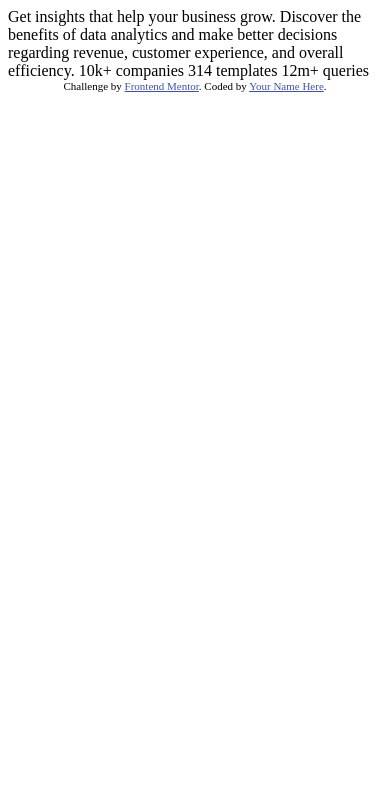
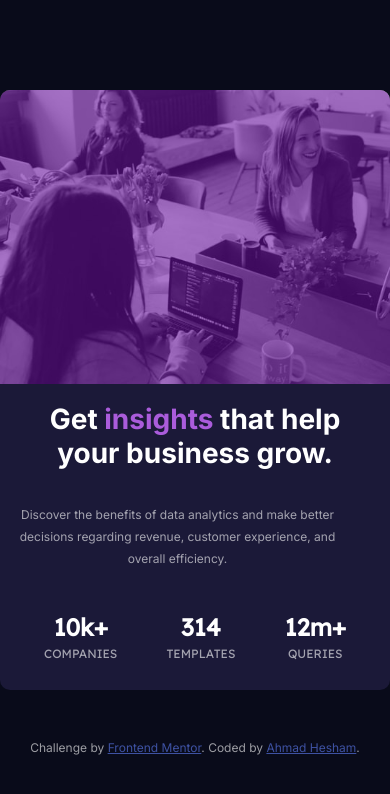
Before and after one commit to Eytch/frontend-mentor-challenges, a plain HTML site: page Stats-Preview-Card/index.html in a window 390 px wide. Drawn offline with Linux system fonts and the light colour scheme.

Commit message:
Updated Challenge

```diff
--- /dev/null
+++ b/Stats-Preview-Card/assets/style.css
@@ -0,0 +1,317 @@
+@import url('https://fonts.googleapis.com/css2?family=Inter:wght@400;700&display=swap');
+@import url('https://fonts.googleapis.com/css2?family=Lexend+Deca&display=swap');
+
+:root{
+    /* PRIMARY COLORS */
+
+    /* (main background) */
+    --Very-dark-blue: hsl(233, 47%, 7%);
+    /* (card background) */
+    --Dark-desaturated-blue : hsl(244, 38%, 16%);
+    /* (accent) */
+    --Soft-violet: hsl(277, 64%, 61%);
+
+
+    /* (main heading, stats) */
+    --White: hsl(0, 0%, 100%);
+    /* (main paragraph) */
+    --Slightly-transparent-white: hsla(0, 0%, 100%, 0.75);
+    /* (stat headings) */
+    --Slightly-transparent-white: hsla(0, 0%, 100%, 0.6);
+}
+
+body{
+    margin: 0;
+    padding: 0;
+    display: flex;
+    flex-direction: column;
+    justify-content: center;
+    align-items: center;
+    font-family: 'Inter', sans-serif;
+    font-size: 15px;
+    height: 100vh;
+    background-color: var(--Very-dark-blue);
+}
+.container{
+    border-radius: 10px;
+    display: flex;
+    min-height: 500px;
+    max-width: 1300px;
+    border-radius: 10px;
+    overflow: hidden;
+}
+
+.left-side{
+    flex:1;
+    background-color: var(--Dark-desaturated-blue);
+    display: flex;
+    justify-content: center;
+    align-items: center;
+}
+
+.info  {
+    flex-direction: row;
+}
+
+.content{
+
+    display: grid;
+    grid-template-areas:
+    "title title title"
+    "parag parag parag"
+    "comp temp queries";
+    width: 80%;
+    height: 80%;
+}
+
+.card-title{
+    grid-area: title;
+}
+
+.title{
+    font-size: 42px;
+    color: var(--White);
+}
+
+.title span{
+    color: var(--Soft-violet);
+}
+
+
+.card-para{
+    grid-area: parag;
+}
+
+.parag{
+    margin-right: 135px;
+    font-size: 16px;
+    margin-top: -20px;
+    line-height: 1.8;
+    color: var(--Slightly-transparent-white);
+
+}
+
+.comp{
+    font-family: 'Lexend Deca', sans-serif;
+    grid-area: comp;
+}
+
+.comp h3{
+    font-size: 24px;
+    color: var(--White);
+}
+
+.comp p{
+    color: var(--Slightly-transparent-white);
+    margin-top: -20px;
+    font-size: 12px;
+    text-transform: uppercase;
+}
+
+.temp{
+    font-family: 'Lexend Deca', sans-serif;
+    grid-area: temp;
+}
+
+.temp h3{
+    font-size: 24px;
+    color: var(--White);
+}
+
+.temp p{
+    color: var(--Slightly-transparent-white);
+    margin-top: -20px;
+    font-size: 12px;
+    text-transform: uppercase;
+}
+
+.queries{
+    font-family: 'Lexend Deca', sans-serif;
+    grid-area: queries;
+}
+
+.queries h3{
+    font-size: 24px;
+    color: var(--White);
+}
+
+.queries p{
+    color: var(--Slightly-transparent-white);
+    margin-top: -20px;
+    font-size: 12px;
+    text-transform: uppercase;
+}
+
+.right-side{
+    flex:1;
+    background:url('/Stats-Preview-Card/images/image-header-desktop.jpg');
+    background-repeat: no-repeat;
+    position: relative;
+    background-size: cover;
+}
+
+.layer {
+    background-color:  hsla(277, 82%, 35%, 0.575);
+    position: absolute;
+    top: 0;
+    left: 0;
+    width: 100%;
+    height: 100%;
+}
+
+.attribution {
+    font-size: 16px;
+    text-align: center;
+    margin-top: 80px;
+    color: var(--Slightly-transparent-white);
+}
+
+.attribution a {
+    color: hsl(228, 45%, 44%);
+}
+
+@media only screen and (max-width: 1100px) {
+
+    .container{
+        min-height: 300px;
+        max-width: 800px;
+    }
+
+    .content{
+        display: grid;
+        grid-template-areas:
+        "title title title"
+        "parag parag parag"
+        "comp temp queries";
+        width: 90%;
+        height: 100%;
+        margin-bottom: 20px;
+    }
+
+    .right-side{
+        background-position: right;
+    }
+
+    .card-title h3{
+        font-size: 28px;
+    }
+
+    .card-para p{
+        font-size: 12px;
+        margin-right: 35px;
+    }
+
+    .parag{
+        margin-top: 0px;
+    }
+}
+
+@media only screen and (max-width: 650px) {
+
+
+    .container{
+        flex-direction: column-reverse;
+        min-height: 600px;
+        max-width: 400px;
+    }
+
+    .content{
+        display: grid;
+        grid-template-areas:
+        "title title title"
+        "parag parag parag"
+        "comp temp queries";
+        width: 90%;
+        height: 100%;
+        margin-bottom: 20px;
+    }
+
+    .left-side{
+        text-align: center;
+    }
+
+    .right-side{
+        background-position: right;
+    }
+
+    .card-title h3{
+        font-size: 28px;
+    }
+
+    .card-para p{
+        font-size: 12px;
+        margin-right: 35px;
+    }
+
+    .parag{
+        margin-top: 0px;
+    }
+
+    .attribution {
+        font-size: 12px;
+        text-align: center;
+        margin-top: 50px;
+        color: var(--Slightly-transparent-white);
+    }
+}
+
+@media only screen and (max-width: 350px) {
+
+    .left-side{
+        text-align: center;
+    }
+
+    .card-para p{
+        font-size: 14px;
+        margin-right: 0px;
+    }
+
+    .container{
+        flex-direction: column-reverse;
+        min-height: 800px;
+        max-width: 300px;
+    }
+    .right-side{
+        background:url('/Stats-Preview-Card/images/image-header-mobile.jpg');
+        background-repeat: no-repeat;
+        position: relative;
+        margin-top: 40px;
+        background-position:top;
+        background-size: cover;
+    }
+    .content{
+        display: grid;
+        grid-template-areas:
+        "title"
+        "parag"
+        "comp"
+        "temp"
+        "queries";
+        width: 90%;
+        height: 100%;
+        margin-bottom: 20px;
+    }
+
+    .comp h3{
+        font-size: 20px;
+        /* margin-bottom: 5px; */
+    }
+
+    .temp h3{
+        font-size: 20px;
+        /* margin-bottom: 5px; */
+    }
+
+    .queries h3{
+        font-size: 20px;
+        /* margin-bottom: 5px; */
+    }
+
+    .attribution {
+        font-size: 10px;
+        text-align: center;
+        margin-top: 20px;
+        color: var(--Slightly-transparent-white);
+    }
+
+}
--- a/Stats-Preview-Card/index.html
+++ b/Stats-Preview-Card/index.html
@@ -2,32 +2,57 @@
 <html lang="en">
 <head>
   <meta charset="UTF-8">
-  <meta name="viewport" content="width=device-width, initial-scale=1.0"> <!-- displays site properly based on user's device -->
+  <meta name="viewport" content="width=device-width, initial-scale=1.0">
+  <link rel="stylesheet" href="assets/style.css">
+  <link rel="icon" type="image/png" sizes="32x32" href="./images/favicon-32x32.png">
+  <title>Stats Preview Card Challenge</title>
+</head>
 
-  <link rel="icon" type="image/png" sizes="32x32" href="./images/favicon-32x32.png">
-
-  <title>Frontend Mentor | Stats preview card component</title>
-
-  <!-- Feel free to remove these styles or customise in your own stylesheet 👍 -->
-  <style>
-    .attribution { font-size: 11px; text-align: center; }
-    .attribution a { color: hsl(228, 45%, 44%); }
-  </style>
-</head>
 <body>
 
-  Get insights that help your business grow.
+  <div class="container">
+    <div class="left-side">
 
-  Discover the benefits of data analytics and make better decisions regarding revenue, customer
-  experience, and overall efficiency.
+      <div class="content">
+        <div class="card-title">
+          <h3 class="title">Get <span>insights</span> that help your business grow.</h3>
+        </div>
+        <div class="card-para">
+          <p class="parag">
+            Discover the benefits of data analytics and make better decisions regarding revenue, customer
+            experience, and overall efficiency.
+          </p>
+        </div>
 
-  10k+ companies
-  314 templates
-  12m+ queries
+        <!-- <div class="info"> -->
+          <div class="comp">
+            <h3>10k+</h3>
+            <p>companies</p>
+          </div>
+          <div class="temp">
+            <h3>314</h3>
+            <p>templates</p>
+          </div>
+          <div class="queries">
+            <h3>12m+</h3>
+            <p>queries</p>
+          </div>
+
+        <!-- </div> -->
+      </div>
+
+
+    </div>
+    <div class="right-side">
+      <div class="layer">
+
+      </div>
+    </div>
+  </div>
 
   <div class="attribution">
     Challenge by <a href="https://www.frontendmentor.io?ref=challenge" target="_blank">Frontend Mentor</a>.
-    Coded by <a href="#">Your Name Here</a>.
+    Coded by <a href="https://github.com/Eytch">Ahmad Hesham</a>.
   </div>
 </body>
 </html>
```
